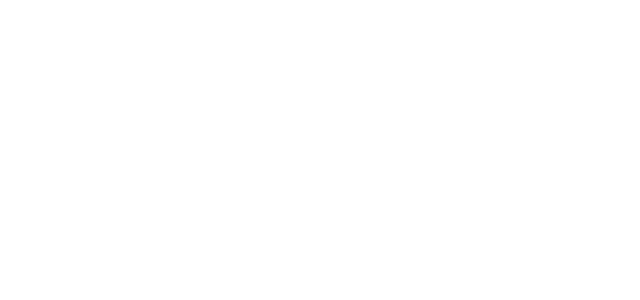
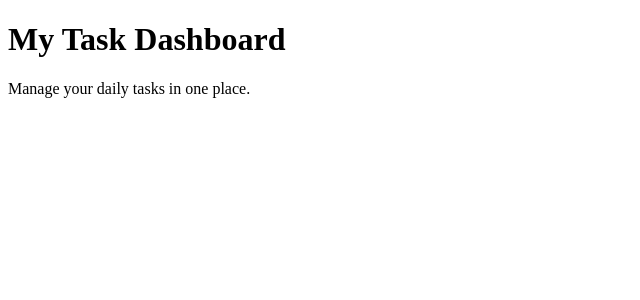
Before and after one commit to darshita2711/sba_9_react_task_dashboard, a React (Vite) app: page / in a window 1280 px wide. Shown: the top 300 px of the page, without its empty margins (0-640 px from the left). Built offline with nearby package versions, Linux system fonts and the light colour scheme.

Commit message:
created dashboard component

```diff
--- a/src/App.tsx
+++ b/src/App.tsx
@@ -1,14 +1,11 @@
-import './App.css'
-import { formatDate } from './utils/taskUtils';
-console.log("Testing Date Format:", formatDate('2026-11-01'));
+import Dashboard from './components/Dashboard/Dashboard';
 
 function App() {
-
   return (
-    <>
-
-    </>
-  )
+    <div>
+      <Dashboard />
+    </div>
+  );
 }
 
-export default App
+export default App;
--- /dev/null
+++ b/src/components/Dashboard/Dashboard.tsx
@@ -0,0 +1,9 @@
+export default function Dashboard() {
+  return (
+    <div>
+      <h1>My Task Dashboard</h1>
+
+      <p>Manage your daily tasks in one place.</p>
+    </div>
+  );
+}
```
